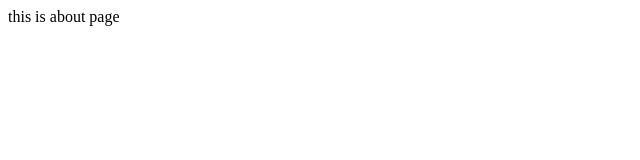
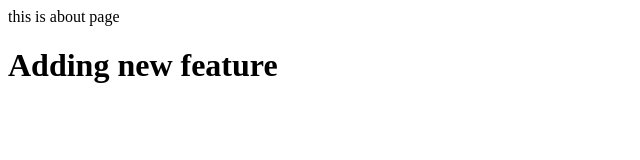
Before and after one commit to RahulRPatil30499/WPT-Projects, a plain HTML site: page about.html in a window 1280 px wide. Shown: the whole page, without its empty margins (0-640 px from the left). Drawn offline with Linux system fonts and the light colour scheme.

Commit message:
Adding the new features to files

```diff
--- a/about.html
+++ b/about.html
@@ -8,5 +8,6 @@
 </head>
 <body>
     this is about page
+    <h1>Adding new feature</h1>
 </body>
 </html>
```
Also changed, not shown: index.html (+1 -1 lines).
